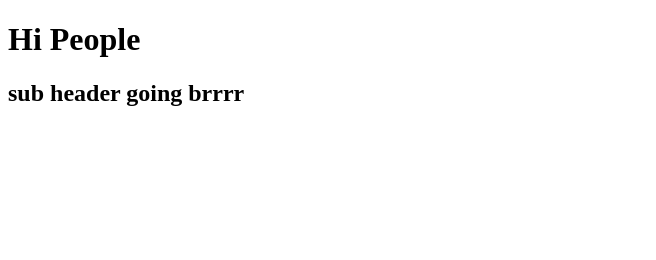
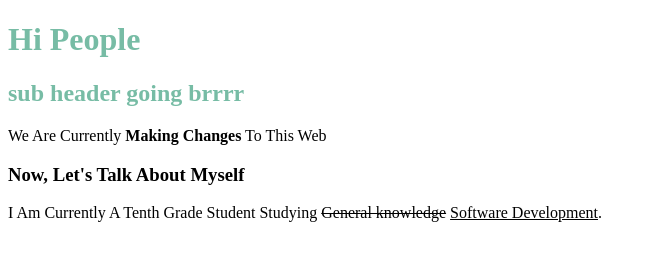
Before and after one commit to syafik-a/Belajar-Github---MPLS, a plain HTML site: page index.html in a window 1280 px wide. Shown: the whole page, without its empty margins (0-656 px from the left). Drawn offline with Linux system fonts and the light colour scheme.

Commit message:
New Changes

```diff
--- a/index.html
+++ b/index.html
@@ -6,12 +6,17 @@
     <title>Learning Git</title>
     <style>
         .sub-header{
-            color: aquamarine;
+            color: rgb(119, 188, 165);
         }
     </style>
 </head>
+
 <body>
-    <h1>Hi People</h1>
-    <h2 class="sub-header-text-center text-white bg-primary">sub header going brrrr</h2>
+    <h1 class="sub-header">Hi People</h1>
+    <h2 class="sub-header text-center text-white bg-primary">sub header going brrrr</h2>
+    <p>We Are Currently <b>Making Changes</b> To This Web</p>
+
+    <h3>Now, Let's Talk About Myself</h3>
+    <p>I Am Currently A Tenth Grade Student Studying <del>General knowledge</del> <ins>Software Development</ins>.</p>
 </body>
 </html>
```
